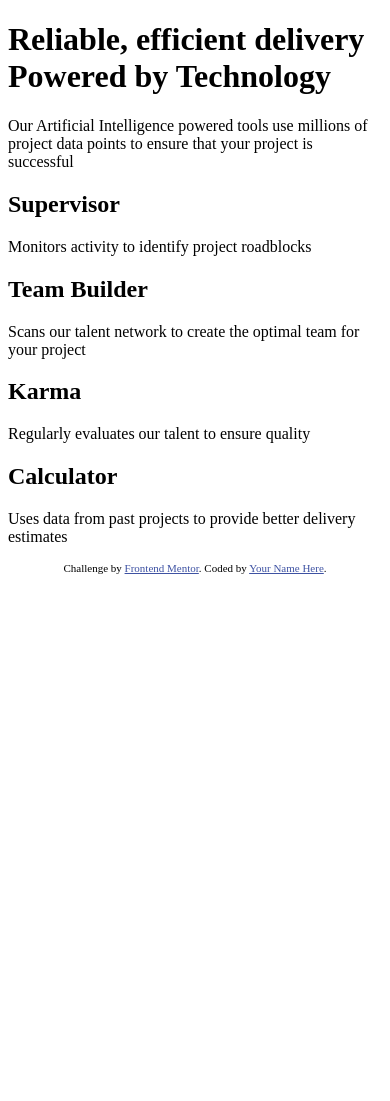
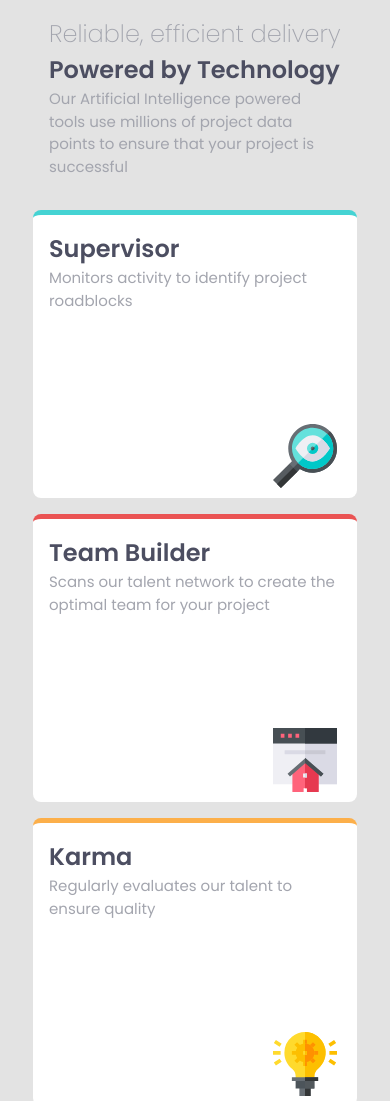
Before and after one commit to FelipinDR/frontendmentor10, a plain HTML site: page index.html in a window 390 px wide. Shown: the top 1101 px of the page. Before the commit the page ends 844 px from the top, so only its background shows below. Drawn offline with Linux system fonts and the light colour scheme.

Commit message:
Finished mobile

```diff
--- a/index.html
+++ b/index.html
@@ -5,7 +5,9 @@
   <meta name="viewport" content="width=device-width, initial-scale=1.0"> <!-- displays site properly based on user's device -->
   <link rel="stylesheet" href="style.css">
   <link rel="icon" type="image/png" sizes="32x32" href="./images/favicon-32x32.png">
-
+  <link rel="preconnect" href="https://fonts.googleapis.com">
+  <link rel="preconnect" href="https://fonts.gstatic.com" crossorigin>
+  <link href="https://fonts.googleapis.com/css2?family=Open+Sans&family=Poppins:wght@200;400;600&display=swap" rel="stylesheet">
   <title>Frontend Mentor | Four card feature section</title>
 
   <!-- Feel free to remove these styles or customise in your own stylesheet 👍 -->
@@ -16,38 +18,34 @@
 </head>
 <body>
   <main>
-  <div class="container">
     <div class="container01">
   <h1>Reliable, efficient delivery
-      Powered by Technology</h1>
+      <span class="highlight">Powered by Technology</span></h1>
 
   <p>Our Artificial Intelligence powered tools use millions of project data points
   to ensure that your project is successful</p>
       </div>
       <div class="container02">
-  <h2>Supervisor</h2>
+  <h2 class="highlight">Supervisor</h2>
   <p>Monitors activity to identify project roadblocks</p>
+  <img src="images/icon-supervisor.svg" alt="" aria-hidden="true">
 </div>
 <div class="container03">
-  <h2>Team Builder</h2>
+  <h2 class="highlight">Team Builder</h2>
   <p>Scans our talent network to create the optimal team for your project</p>
+  <img src="images/icon-team-builder.svg" alt="" aria-hidden="true">
   </div>
   <div class="container04">
-  <h2>Karma</h2>
+  <h2 class="highlight">Karma</h2>
   <p>Regularly evaluates our talent to ensure quality</p>
+  <img src="images/icon-karma.svg" alt="" aria-hidden="true">
 </div>
 <div class="container05">
-  <h2>Calculator</h2>
+  <h2 class="highlight">Calculator</h2>
   <p>Uses data from past projects to provide better delivery estimates</p>
-  </div>
+  <img src="images/icon-calculator.svg" alt="" aria-hidden="true">
   </div>
 </main>
 
-  <footer>
-    <p class="attribution">
-      Challenge by <a href="https://www.frontendmentor.io?ref=challenge" target="_blank">Frontend Mentor</a>.
-      Coded by <a href="#">Your Name Here</a>.
-    </p>
-  </footer>
 </body>
 </html>
--- a/style.css
+++ b/style.css
@@ -0,0 +1,105 @@
+/*
+  1. Use a more-intuitive box-sizing model.
+*/
+*, *::before, *::after {
+    box-sizing: border-box;
+  }
+  /*
+    2. Remove default margin
+  */
+  * {
+    margin: 0;
+  }
+  /*
+    3. Allow percentage-based heights in the application
+  */
+  html, body {
+    height: 100%;
+  }
+  /*
+    Typographic tweaks!
+    4. Add accessible line-height
+    5. Improve text rendering
+  */
+  body {
+    line-height: 1.5;
+    -webkit-font-smoothing: antialiased;
+  }
+  /*
+    6. Improve media defaults
+  */
+  img, picture, video, canvas, svg {
+    display: block;
+    max-width: 100%;
+  }
+  /*
+    7. Remove built-in form typography styles
+  */
+  input, button, textarea, select {
+    font: inherit;
+  }
+  /*
+    8. Avoid text overflows
+  */
+  p, h1, h2, h3, h4, h5, h6 {
+    overflow-wrap: break-word;
+  }
+  /*
+    9. Create a root stacking context
+  */
+  #root, #__next {
+    isolation: isolate;
+  }
+  /*My CSS*/
+    body{
+        background-color: hsl(0, 0%, 89%);
+        font-family: 'Poppins', sans-serif;
+        color: hsl(229, 6%, 66%);
+    }
+    p{
+        font-size: 15px;
+    }
+    main{
+        display:grid;
+        place-items: center;
+        min-height: 100vh;
+        grid-template-columns: 1fr;
+        gap:1rem;
+    }
+    .container02,.container03,.container04,.container05{
+        width: 20.25rem;
+        height: 18rem;
+        padding: 1rem;
+        border-radius: 0.5em;
+        overflow:hidden;
+        background-color: white;
+    }
+    .container01{
+        width: 20.25rem;
+        padding: 1rem;
+    }
+    .container02{
+        border-top: 5px solid hsl(180, 62%, 55%);
+    }
+    .container03{
+        border-top: 5px solid hsl(0, 78%, 62%);
+    }
+    .container04{
+        border-top: 5px solid hsl(34, 97%, 64%);
+    }
+    .container05{
+        border-top: 5px solid hsl(212, 86%, 64%);
+    }
+    .highlight{
+        color:hsl(234, 12%, 34%);
+        font-weight: 600;
+    }
+    h1{
+        font-weight: 200;
+        font-size: 1.5rem;
+    }
+    img{
+        position:relative;
+        top:7rem;
+        left:14rem
+    }
```
